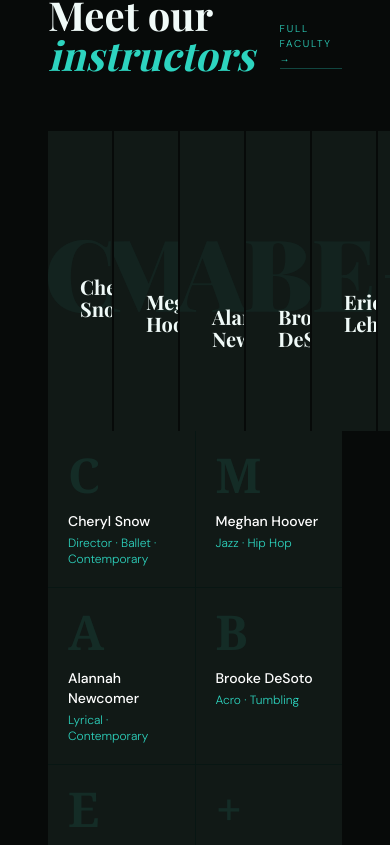
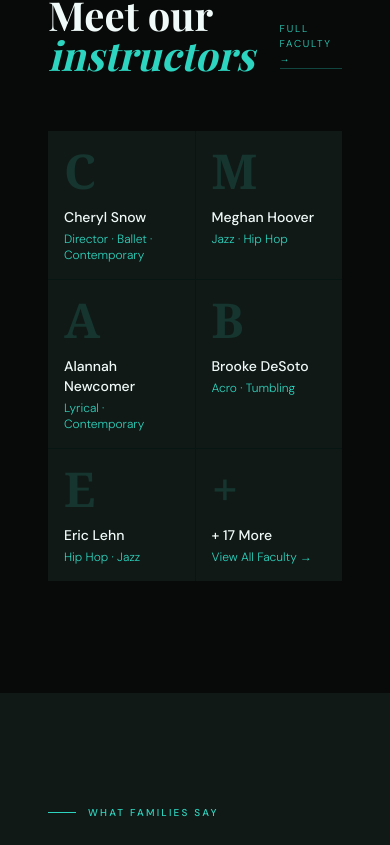
Before and after one commit to vizantirmarketing-alt/evolve-dance, a Next.js app: page / in a window 390 px wide. Shown: the part 4459-5304 px from the top of the page. Built offline with nearby package versions, Linux system fonts and the light colour scheme.

Commit message:
fix instructor strip mobile, text contrast, enroll section gap

```diff
--- a/components/sections/HomeSections.tsx
+++ b/components/sections/HomeSections.tsx
@@ -396,10 +396,10 @@ export function InstructorsSection() {
 
           <div className="md:hidden grid grid-cols-2 gap-px bg-[rgba(45,212,191,0.06)]">
             {instructors.map(i => (
-              <div key={i.name} className="bg-[#111916] p-5">
-                <div className="font-serif text-5xl font-black text-teal/10 leading-none mb-3">{i.name[0]}</div>
-                <div className="font-medium text-sm text-white">{i.name}</div>
-                <div className="text-xs text-teal mt-1">{i.role}</div>
+              <div key={i.name} className="bg-[#111916] p-4 overflow-hidden">
+                <div className="font-serif text-5xl font-black leading-none mb-3 text-[rgba(45,212,191,0.15)]">{i.name[0]}</div>
+                <div className="font-medium text-sm text-[#f0faf8]">{i.name}</div>
+                <div className="text-xs text-[#2dd4bf] opacity-100 mt-1">{i.role}</div>
               </div>
             ))}
           </div>
@@ -520,7 +520,7 @@ export function ProjectSection() {
 
 export function EnrollSection() {
   return (
-    <section className="bg-teal px-12 py-24 grid grid-cols-1 md:grid-cols-2 gap-16 items-center">
+    <section className="bg-teal px-12 pt-10 pb-20 md:py-24 grid grid-cols-1 md:grid-cols-2 gap-16 items-center">
       <Reveal>
         <span className="text-[10px] font-semibold tracking-[0.22em] uppercase text-[rgba(7,10,9,0.5)] block mb-4">
           Ready to Begin?
--- a/styles/globals.css
+++ b/styles/globals.css
@@ -95,7 +95,6 @@ body {
 
 /* ── Instructor card expand ──────────────────────── */
 .instructor-strip {
-  display: flex;
   gap: 2px;
 }
 
```
